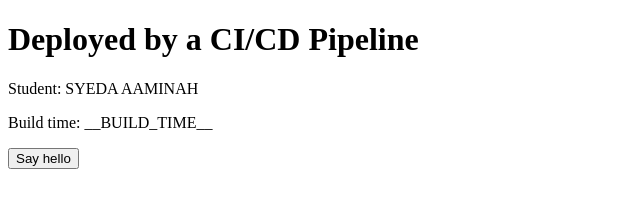
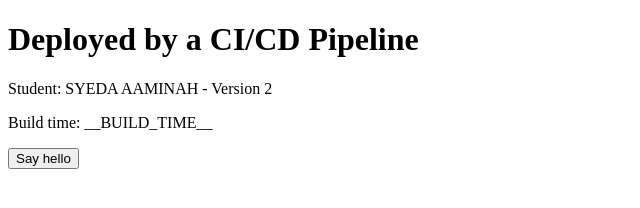
Before and after one commit to enhacfe/jenkins-lab11, a website: page src/index.html in a window 1280 px wide. Shown: the full height of the page, 0-640 px from the left. Drawn offline with Linux system fonts and the light colour scheme.

Commit message:
Version 2

```diff
--- a/src/index.html
+++ b/src/index.html
@@ -3,7 +3,7 @@
 <head><title>CSC418 Lab 11</title></head>
 <body>
   <h1 id="main-heading">Deployed by a CI/CD Pipeline</h1>
-  <p id="student">Student: SYEDA AAMINAH</p>
+  <p id="student">Student: SYEDA AAMINAH - Version 2</p>
   <p id="build">Build time: __BUILD_TIME__</p>
   <button id="greet" onclick="document.getElementById('message').textContent='Hello from the pipeline!'">Say hello</button>
   <p id="message"></p>
```
